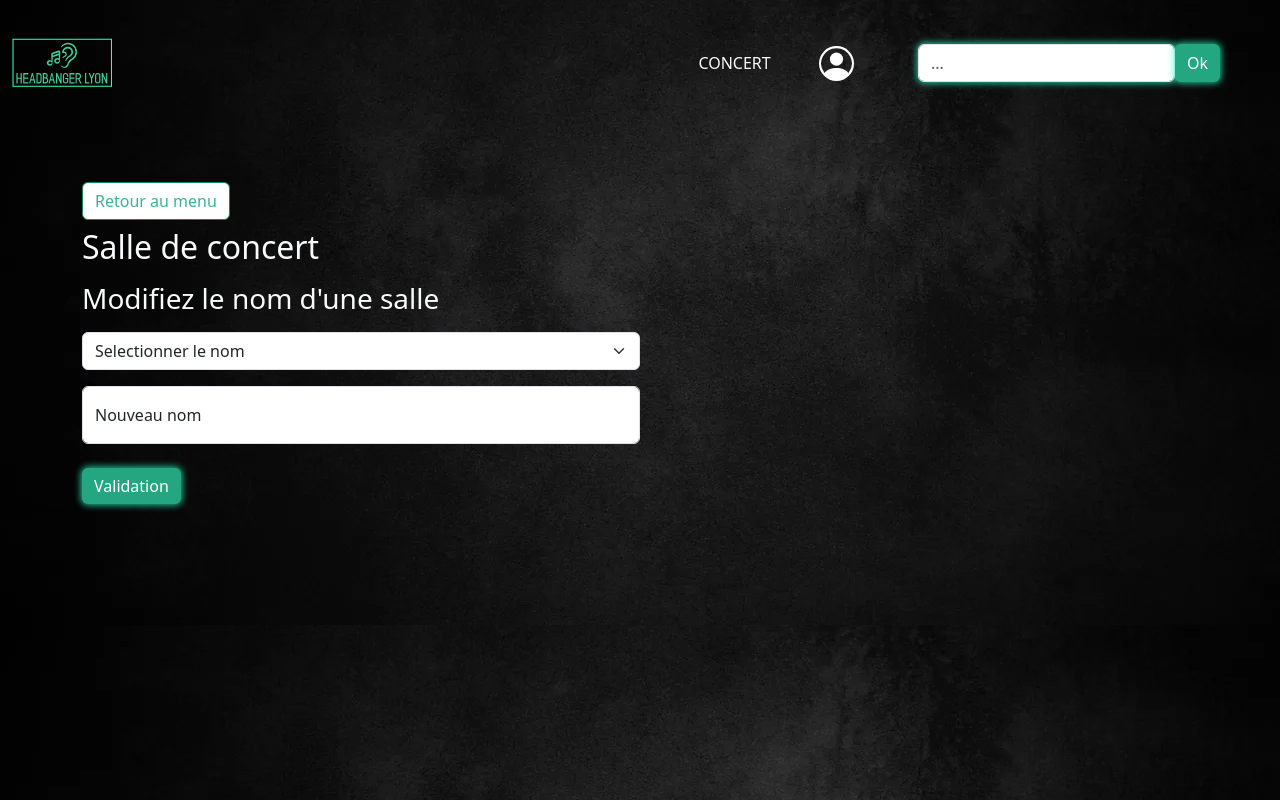
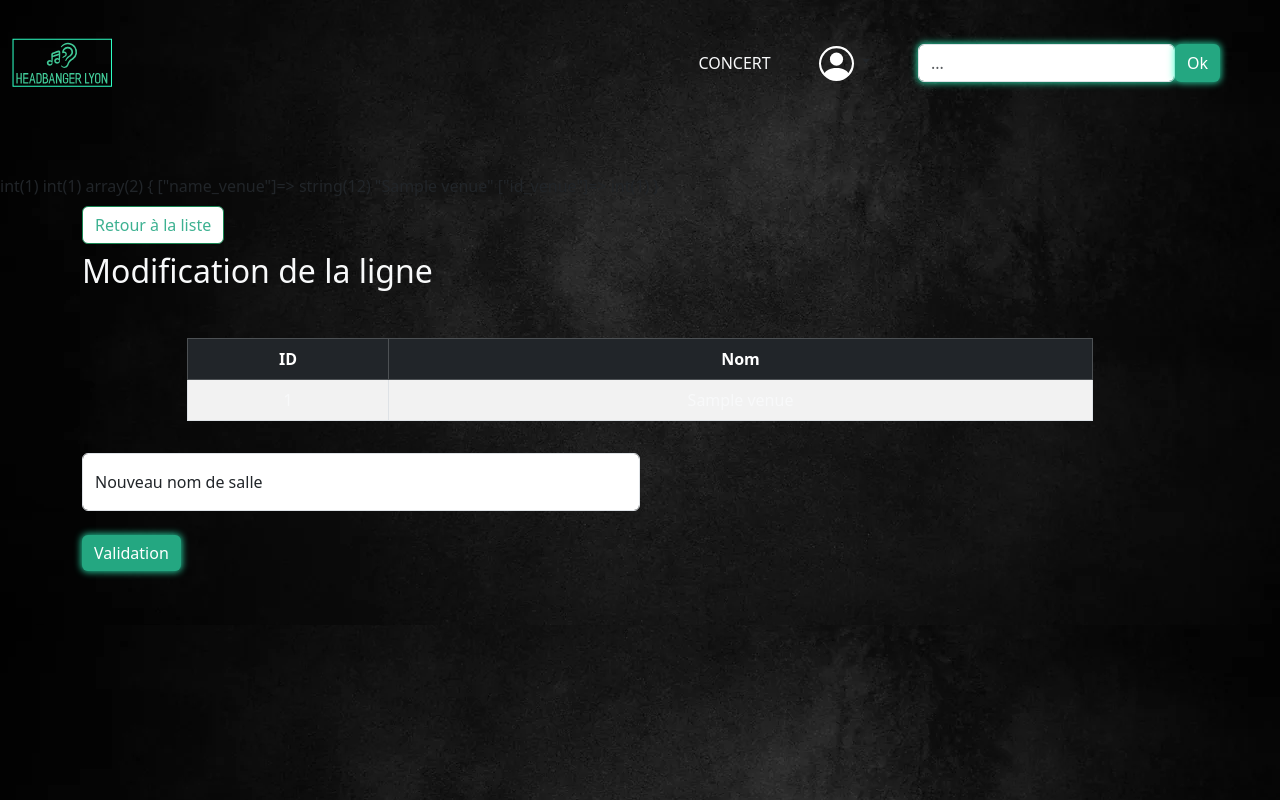
Before and after one commit to grisez/concert_metal_lyon, a PHP site: page /updateVenue.php?id_venue=1 in a window 1280 px wide. Run offline with PHP 8.4, Linux system fonts and the light colour scheme; tables that the repository leaves empty or names only in its code hold one stand-in row (values such as "Sample post").

Commit message:
crud terminé pur la table venue + affichage

```diff
--- a/listVenue.php
+++ b/listVenue.php
@@ -15,7 +15,6 @@ $crud = new VenueCrud($pdo);
 $listVenues = $crud->list();
 ?>
 
-<!-- Afficher l'interface de CRUD sous forme de tableau Bootstrap -->
 <div class="container-fluid mt-5">
   <div class="row justify-content-between mb-3">
     <div class="col-md-2 ms-3">
@@ -43,13 +42,13 @@ $listVenues = $crud->list();
                 <td class="text-light"><?php echo $listVenue['id_venue']; ?></td>
                 <td class="text-light"><?php echo $listVenue['name_venue']; ?></td>
                 <td>
-                  <a href="updateVenue.php" class="btn btn-primary btn-sm">
+                  <a href="updateVenue.php?id_venue=<?php echo $listVenue['id_venue']?>" class="btn btn-primary btn-sm">
                     <i class="bi bi-pencil-square"></i>
                     <svg xmlns="http://www.w3.org/2000/svg" width="16" height="16" fill="currentColor" class="bi bi-pencil" viewBox="0 0 16 16">
                       <path d="M12.146.146a.5.5 0 0 1 .708 0l3 3a.5.5 0 0 1 0 .708l-10 10a.5.5 0 0 1-.168.11l-5 2a.5.5 0 0 1-.65-.65l2-5a.5.5 0 0 1 .11-.168l10-10zM11.207 2.5 13.5 4.793 14.793 3.5 12.5 1.207 11.207 2.5zm1.586 3L10.5 3.207 4 9.707V10h.5a.5.5 0 0 1 .5.5v.5h.5a.5.5 0 0 1 .5.5v.5h.293l6.5-6.5zm-9.761 5.175-.106.106-1.528 3.821 3.821-1.528.106-.106A.5.5 0 0 1 5 12.5V12h-.5a.5.5 0 0 1-.5-.5V11h-.5a.5.5 0 0 1-.468-.325z" />
                     </svg>
                   </a>
-                  <a href="deleteVenue.php" class="btn btn-danger btn-sm">
+                  <a href="deleteVenue.php?id_venue=<?php echo $listVenue['id_venue']?>" class="btn btn-danger btn-sm">
                     <i class="bi bi-trash"></i>
                     <svg xmlns="http://www.w3.org/2000/svg" width="16" height="16" fill="currentColor" class="bi bi-trash3" viewBox="0 0 16 16">
                       <path d="M6.5 1h3a.5.5 0 0 1 .5.5v1H6v-1a.5.5 0 0 1 .5-.5ZM11 2.5v-1A1.5 1.5 0 0 0 9.5 0h-3A1.5 1.5 0 0 0 5 1.5v1H2.506a.58.58 0 0 0-.01 0H1.5a.5.5 0 0 0 0 1h.538l.853 10.66A2 2 0 0 0 4.885 16h6.23a2 2 0 0 0 1.994-1.84l.853-10.66h.538a.5.5 0 0 0 0-1h-.995a.59.59 0 0 0-.01 0H11Zm1.958 1-.846 10.58a1 1 0 0 1-.997.92h-6.23a1 1 0 0 1-.997-.92L3.042 3.5h9.916Zm-7.487 1a.5.5 0 0 1 .528.47l.5 8.5a.5.5 0 0 1-.998.06L5 5.03a.5.5 0 0 1 .47-.53Zm5.058 0a.5.5 0 0 1 .47.53l-.5 8.5a.5.5 0 1 1-.998-.06l.5-8.5a.5.5 0 0 1 .528-.47ZM8 4.5a.5.5 0 0 1 .5.5v8.5a.5.5 0 0 1-1 0V5a.5.5 0 0 1 .5-.5Z" />
@@ -66,5 +65,4 @@ $listVenues = $crud->list();
 </div>
 
 
-
 <?php require_once 'layout/footer.php'; ?>
--- a/newVenueAction.php
+++ b/newVenueAction.php
@@ -2,7 +2,7 @@
 require_once 'function/redirect.php';
 
 if (empty($_POST) || !isset($_POST['nameVenue'])) {
-    redirect('newVenue.php');
+    redirect('admin.php');
 }
 
 require_once 'db/pdo.php';
@@ -20,4 +20,4 @@ $nameVenue = $_POST['nameVenue'];
 // Je passe les données de mon formulaire à la méthode appropriée
 $newVenue = $crud->new($nameVenue);
 
-redirect('admin.php');
+redirect('listVenue.php');
--- a/updateVenue.php
+++ b/updateVenue.php
@@ -1,42 +1,67 @@
 <?php
 
-$title="Modification salle de concert";
+$title = "Modification salle de concert";
 
 session_start();
-if (!isset($_SESSION['isConnected'])){
-    $_SESSION['isConnected']=false;
+if (!isset($_SESSION['isConnected'])) {
+    $_SESSION['isConnected'] = false;
 };
 
 require_once 'layout/header.php';
 require_once 'db/pdo.php';
 
-$query="SELECT * FROM venue";
-$stmt = $pdo->query($query);
+
+var_dump(intval($_GET['id_venue']));
+
+$id_venue = intval($_GET['id_venue']);
+var_dump($id_venue);
+$query = "SELECT * FROM venue WHERE id_venue = :id_venue ";
+$stmt = $pdo->prepare($query);
+$stmt->execute([
+    'id_venue' => $id_venue
+]);
+$row = $stmt->fetch();
+var_dump($row);
 ?>
 
 <section class="container m-auto">
     <div>
-        <a href="admin.php" class="btn btn-outline-success colorSecondButton my-2">Retour au menu</a>
+        <a href="listVenue.php" class="btn btn-outline-success colorSecondButton my-2">Retour à la liste</a>
     </div>
-    <h2 class="text-light mb-3">Salle de concert</h2>
-    <div>
-        <h3 class="text-light mb-3">Modifiez le nom d'une salle</h3>
-        <form action="updateVenueAction.php" method="POST">
+    <h2 class="text-light mb-3">Modification de la ligne</h2>
+    <div class="container-fluid mt-5">
+        <div class="row justify-content-center">
+            <div class="col-lg-10">
+                <div class="table-responsive">
+                    <table class="table table-bordered table-hover table-striped text-center">
+                        <thead class="table-dark">
+                            <tr>
+                                <th>ID</th>
+                                <th>Nom</th>
+                            </tr>
+                        </thead>
+                        <tbody>
+                            <tr>
+                                <td class="text-light"><?php echo $row['id_venue']; ?></td>
+                                <td class="text-light"><?php echo $row['name_venue']; ?></td>
+                            </tr>
+                        </tbody>
+                    </table>
+                </div>
+            </div>
+        </div>
+    </div>
+    <form action="updateVenueAction.php" method="POST">
         <div class="mb-3 w-50">
-            <select id="disabledSelect" name="selectNameVenue" class="form-select">
-                <option disabled selected hidden="choisir"> Selectionner le nom </option>
-                <?php while ($row = $stmt->fetch()){ ?>
-                <option><?php echo $row['name_venue'];?></option>
-                <?php } ?>
-            </select>
+            <input type="hidden" name="id_venue" value="<?php echo $_GET['id_venue'] ?>">
         </div>
         <div class="form-floating mb-3">
-            <input type="text" name="modifyNameVenue" class="form-control w-50" id="floatingInput" placeholder=" ">
-            <label for="floatingInput">Nouveau nom</label>
+            <input type="text" name="modify_Name_Venue" class="form-control w-50" id="floatingInput" placeholder=" ">
+            <label for="floatingInput">Nouveau nom de salle </label>
         </div>
-            <button class="btn btn-outline-success colorButton my-2" type="submit">Validation</button>
-        </form>
-    </div>
+        <button class="btn btn-outline-success colorButton my-2" type="submit">Validation</button>
+    </form>
+
 </section>
 
 
```
Also changed, not shown: admin.php (+9 -2 lines), classes/MusicGroupStyleCrud.php (added, +53 -0 lines), deleteVenue.php (+69 -0 lines), deleteVenueAction.php (+18 -0 lines), loginAction.php (+4 -3 lines), updateVenueAction.php (+6 -7 lines).
